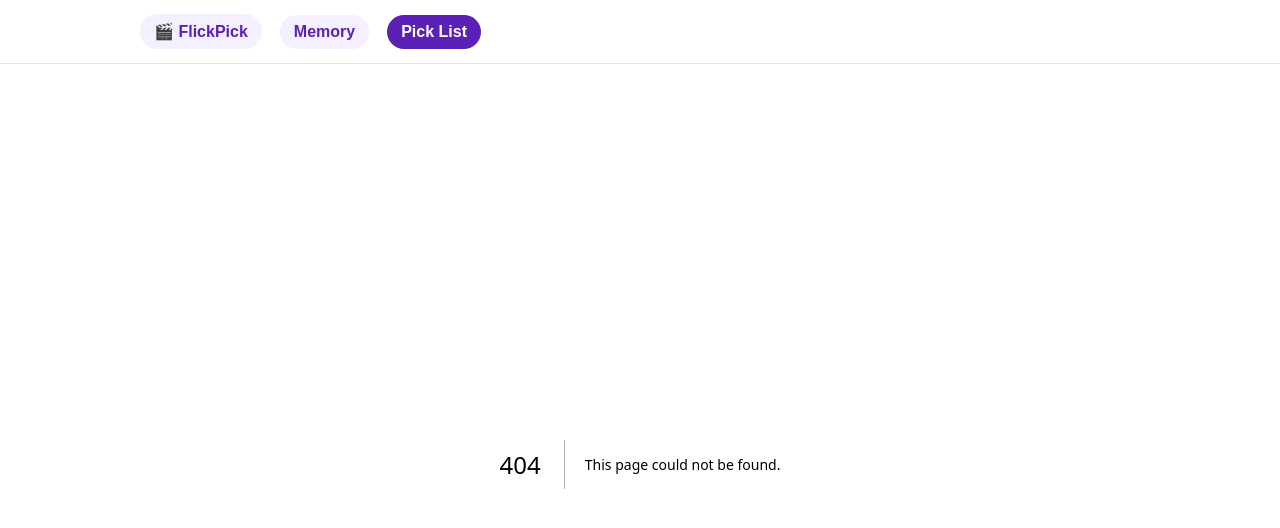
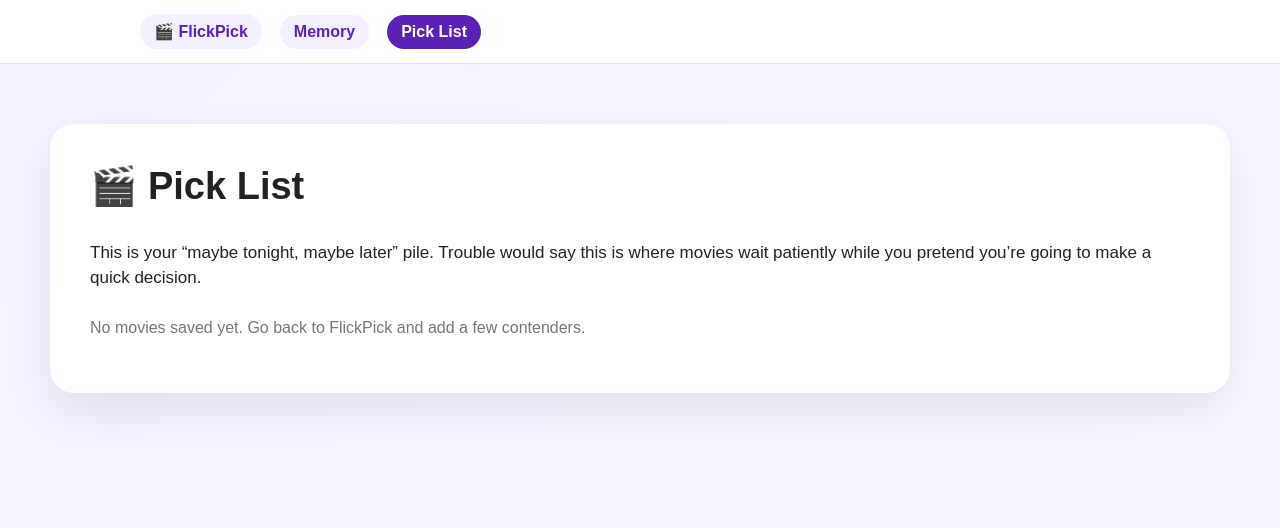
Before and after one commit to NatalieNigro/flickpick, a Next.js app: page /pick-list in a window 1280 px wide. Before the commit this address had no page. Shown: the top 528 px of the page. Built offline with nearby package versions, Linux system fonts and the light colour scheme.

Commit message:
Create page.js

```diff
--- /dev/null
+++ b/app/pick-list/page.js
@@ -0,0 +1,152 @@
+"use client";
+
+import { useEffect, useState } from "react";
+import { getPickList, removeFromPickList } from "../utils/pickList";
+
+export default function PickListPage() {
+  // This holds the movies saved to the Pick List
+  const [movies, setMovies] = useState([]);
+
+  // When the page opens, load the saved Pick List from the browser
+  useEffect(() => {
+    setMovies(getPickList());
+  }, []);
+
+  // Remove one movie, then refresh what shows on the page
+  function handleRemove(movie) {
+    removeFromPickList(movie.title, movie.year);
+    setMovies(getPickList());
+  }
+
+  return (
+    <main
+      style={{
+        minHeight: "100vh",
+        padding: "60px 24px",
+        background: "linear-gradient(135deg, #f5f0ff, #faf7ff)",
+        color: "#222",
+      }}
+    >
+      <section
+        style={{
+          maxWidth: "1100px",
+          margin: "0 auto",
+          background: "white",
+          borderRadius: "24px",
+          padding: "40px",
+          boxShadow: "0 20px 50px rgba(0,0,0,0.08)",
+        }}
+      >
+        <h1 style={{ fontSize: "38px", marginTop: 0 }}>
+          🎬 Pick List
+        </h1>
+
+        <p style={{ fontSize: "17px", lineHeight: "1.5", marginBottom: "28px" }}>
+          This is your “maybe tonight, maybe later” pile. Trouble would say this is
+          where movies wait patiently while you pretend you’re going to make a quick
+          decision.
+        </p>
+
+        {movies.length === 0 ? (
+          <p style={{ color: "#777", fontSize: "16px" }}>
+            No movies saved yet. Go back to FlickPick and add a few contenders.
+          </p>
+        ) : (
+          <div
+            style={{
+              display: "grid",
+              gridTemplateColumns: "repeat(auto-fit, minmax(260px, 1fr))",
+              gap: "22px",
+            }}
+          >
+            {movies.map((movie, index) => (
+              <div
+                key={`${movie.title}-${movie.year}-${index}`}
+                style={{
+                  border: "1px solid #eee",
+                  borderRadius: "22px",
+                  overflow: "hidden",
+                  background: "#fafafa",
+                  boxShadow: "0 10px 24px rgba(0,0,0,0.05)",
+                }}
+              >
+                {/* Poster image */}
+                {movie.poster ? (
+                  <img
+                    src={movie.poster}
+                    alt={`${movie.title} poster`}
+                    style={{
+                      width: "100%",
+                      height: "390px",
+                      objectFit: "cover",
+                      display: "block",
+                      background: "#eee",
+                    }}
+                  />
+                ) : (
+                  <div
+                    style={{
+                      height: "390px",
+                      display: "flex",
+                      alignItems: "center",
+                      justifyContent: "center",
+                      background: "#eee",
+                      color: "#777",
+                      padding: "20px",
+                      textAlign: "center",
+                    }}
+                  >
+                    Poster unavailable
+                  </div>
+                )}
+
+                <div style={{ padding: "24px" }}>
+                  <h2 style={{ marginTop: 0, fontSize: "22px" }}>
+                    {movie.title}
+                  </h2>
+
+                  <p style={{ color: "#666", marginTop: "-8px" }}>
+                    {movie.year}
+                  </p>
+
+                  {movie.genre && (
+                    <p style={{ fontSize: "14px", color: "#444" }}>
+                      <strong>Genre:</strong> {movie.genre}
+                    </p>
+                  )}
+
+                  {movie.imdbRating && movie.imdbRating !== "N/A" && (
+                    <p style={{ fontSize: "14px", color: "#444" }}>
+                      <strong>IMDb:</strong> {movie.imdbRating}
+                    </p>
+                  )}
+
+                  {movie.plot && (
+                    <p style={{ fontSize: "14px", lineHeight: "1.5", color: "#666" }}>
+                      <strong>Plot:</strong> {movie.plot}
+                    </p>
+                  )}
+
+                  <button
+                    onClick={() => handleRemove(movie)}
+                    style={{
+                      marginTop: "12px",
+                      padding: "10px 14px",
+                      borderRadius: "999px",
+                      border: "1px solid #ddd",
+                      background: "#ffffff",
+                      cursor: "pointer",
+                      fontWeight: "600",
+                    }}
+                  >
+                    Remove from Pick List
+                  </button>
+                </div>
+              </div>
+            ))}
+          </div>
+        )}
+      </section>
+    </main>
+  );
+}
```
